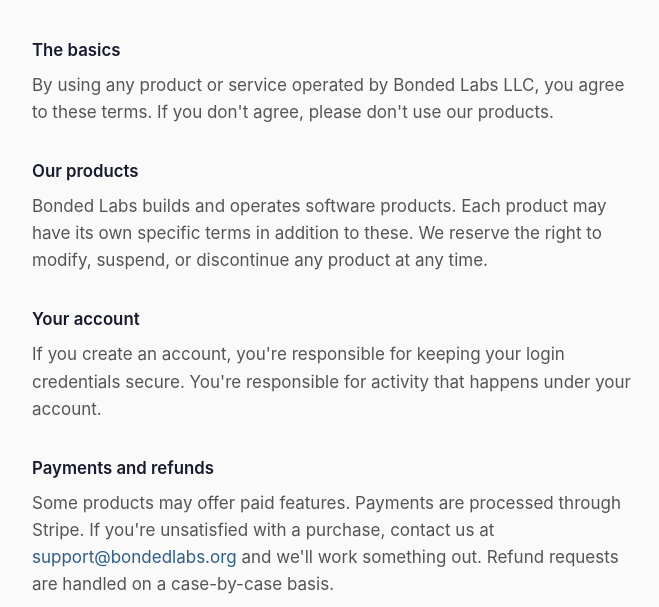
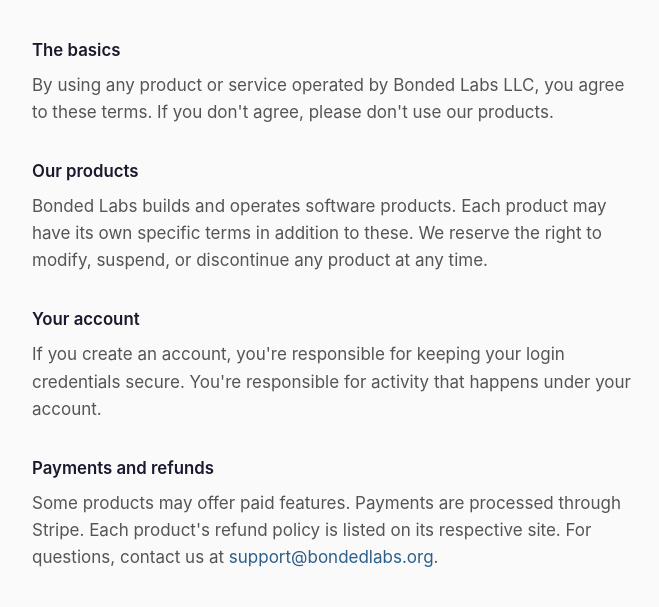
Before and after one commit to elinzer/bondedlabs, a plain HTML site: page terms.html in a window 1280 px wide. Shown: the part 343-950 px from the top of the page, without its empty margins (252-911 px from the left). Drawn offline with Linux system fonts and the light colour scheme.

Commit message:
update refund policy

```diff
--- a/terms.html
+++ b/terms.html
@@ -27,7 +27,7 @@
         <p>If you create an account, you're responsible for keeping your login credentials secure. You're responsible for activity that happens under your account.</p>
 
         <h3>Payments and refunds</h3>
-        <p>Some products may offer paid features. Payments are processed through Stripe. If you're unsatisfied with a purchase, contact us at <a href="mailto:support@bondedlabs.org">support@bondedlabs.org</a> and we'll work something out. Refund requests are handled on a case-by-case basis.</p>
+        <p>Some products may offer paid features. Payments are processed through Stripe. Each product's refund policy is listed on its respective site. For questions, contact us at <a href="mailto:support@bondedlabs.org">support@bondedlabs.org</a>.</p>
 
         <h3>Acceptable use</h3>
         <p>Don't use our products for anything illegal, harmful, or abusive. We reserve the right to suspend or terminate accounts that violate this.</p>
```
